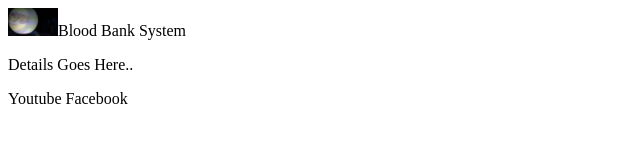
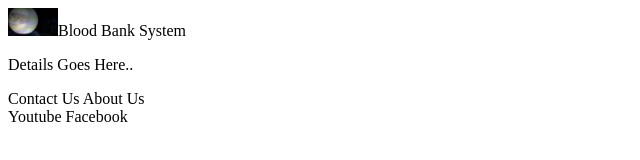
Before and after one commit to rehmath/demo-bloodbank-app, a plain HTML site: page index.html in a window 1280 px wide. Shown: the whole page, without its empty margins (0-640 px from the left). Drawn offline with Linux system fonts and the light colour scheme.

Commit message:
added about and contact  in homepage sec time

```diff
--- a/index.html
+++ b/index.html
@@ -6,6 +6,8 @@
         <img src="assets/logo.jpg" width="50px"
         <h1>Blood Bank System</h1>
         <p>Details Goes Here..</p>
+        <a>Contact Us</a>
+        <a>About Us</a>
         <div class="social">
                 <a>Youtube</a>
                 <a>Facebook</a>
```
